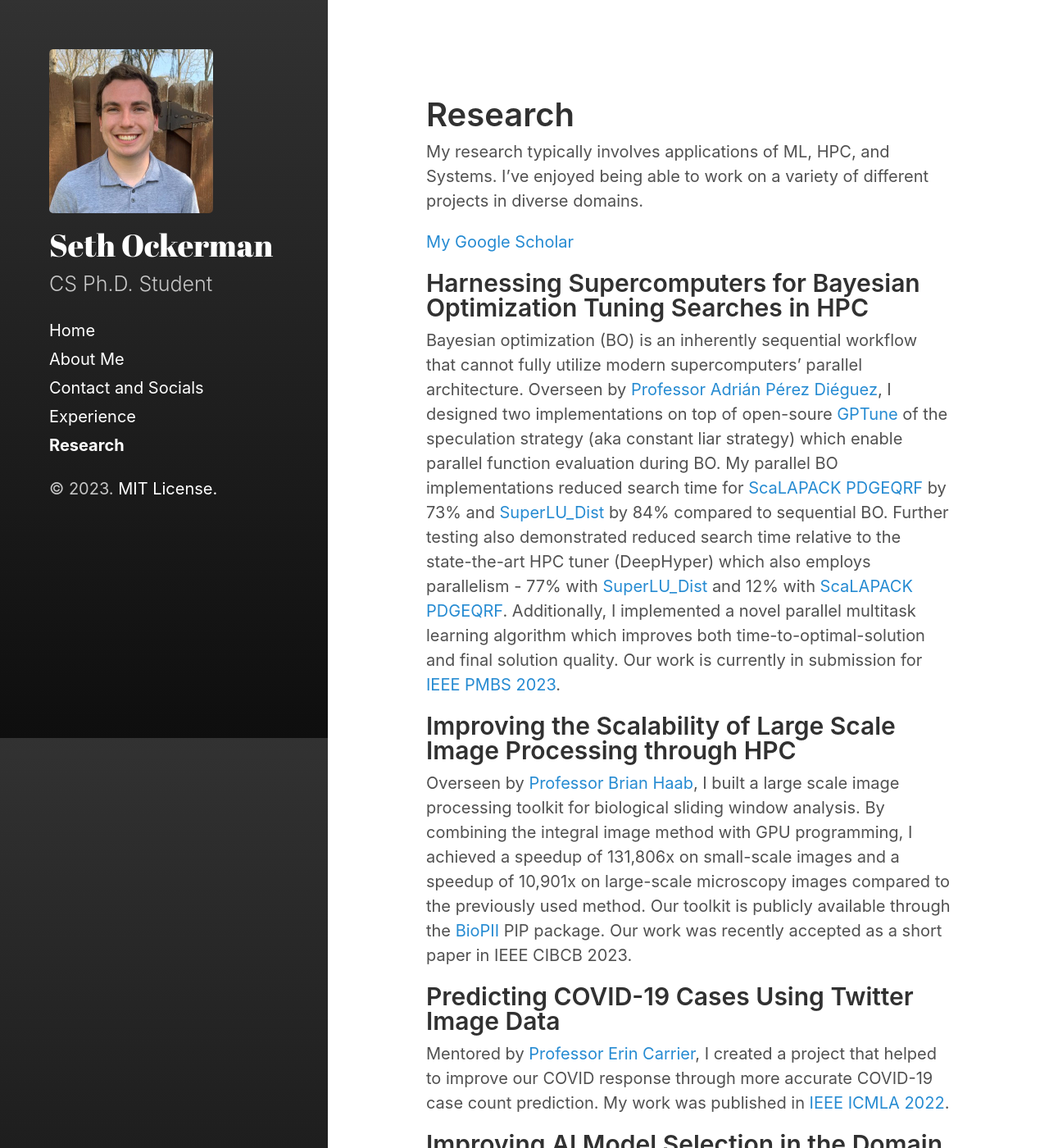
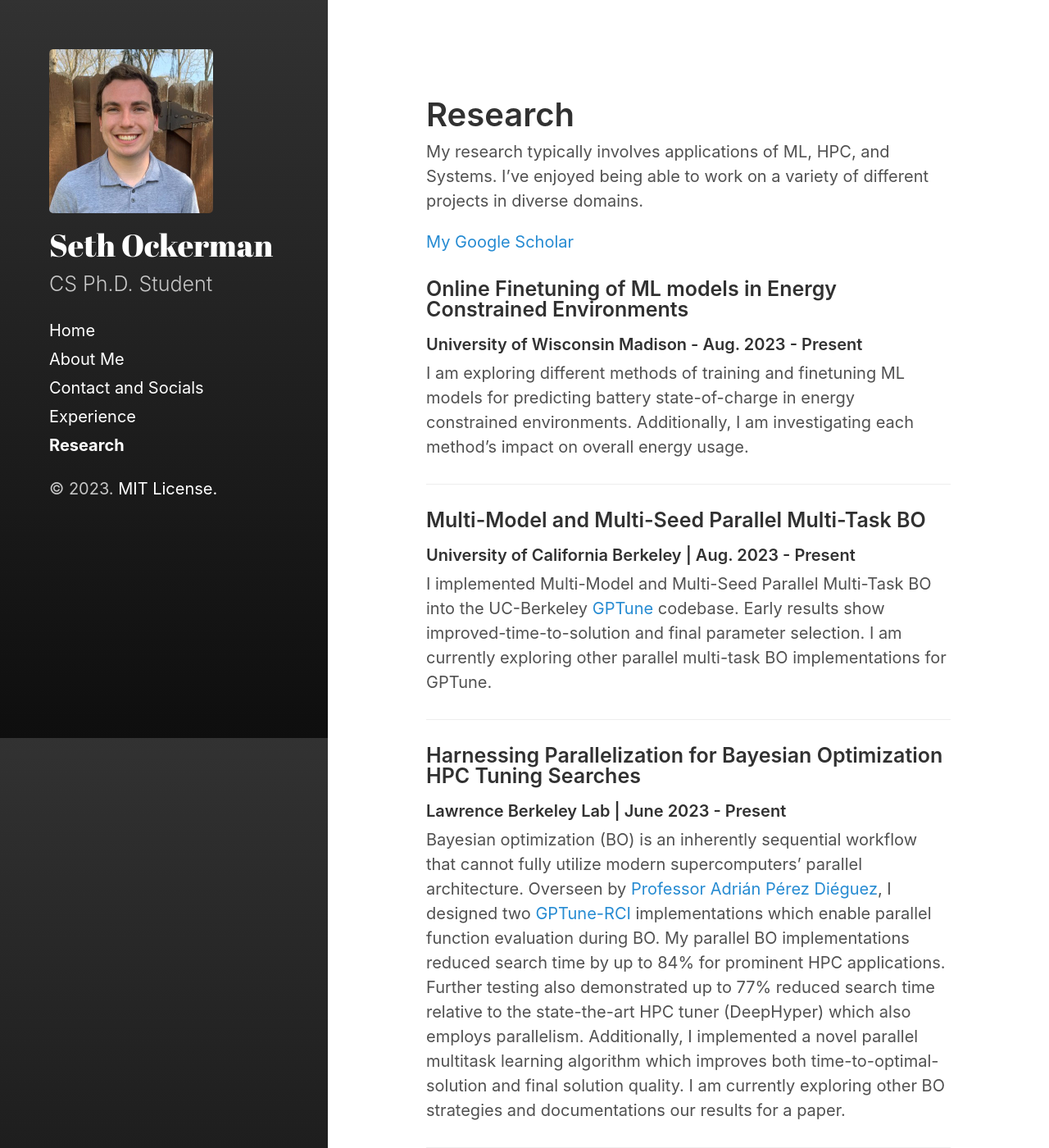
Before and after one commit to OckermanSethGVSU/OckermanSethGVSU.github.io, a Jekyll site: the page built from markdown/research.md, in a window 1280 px wide and 1400 px high. Shown: the whole window at 82% size. Built offline with Jekyll 4.4.1, drawn with Linux system fonts in a browser that asks for light colours; some of the changed text lies outside the part shown.

Commit message:
updated now that I am at UW madison

```diff
--- a/markdown/research.md
+++ b/markdown/research.md
@@ -7,23 +7,45 @@
 
 [My Google Scholar](https://scholar.google.com/citations?user=7gZFL2IAAAAJ&hl=en){:target="_blank"}
 
-<!-- ## Multi-Model and Multi-Seed Parallel Multi-Task BO
-I implemented Multi-Model and Multi-Seed Parallel Multi-Task BO into the UC-Berkeley [GPTune](https://github.com/gptune/GPTune){:target="_blank"} codebase. Early results show improved-time-to-solution and final parameter selection. I am currently exploring other parallel multi-task BO implementations for GPTune. -->
+
+### Online Finetuning of ML models in Energy Constrained Environments
+#### University of Wisconsin Madison - Aug. 2023 - Present
+I am exploring different methods of training and finetuning ML models for predicting battery state-of-charge in energy constrained environments. Additionally, I am investigating each method's impact on overall energy usage.
 
 
-## Harnessing Supercomputers for Bayesian Optimization Tuning Searches in HPC
-Bayesian optimization (BO) is an inherently sequential workflow that cannot fully utilize modern supercomputers' parallel architecture. Overseen by [Professor Adrián Pérez Diéguez](https://www.linkedin.com/in/aperezdieguez/?originalSubdomain=es){:target="_blank"}, I designed two implementations on top of open-soure [GPTune](https://github.com/gptune/GPTune){:target="_blank"} of the speculation strategy (aka constant liar strategy) which enable parallel function evaluation during BO. My parallel BO implementations reduced search time for [ScaLAPACK PDGEQRF](https://netlib.org/scalapack/explore-html/da/d85/pdgeqrf_8f.html){:target="_blank"} by 73% and [SuperLU_Dist](https://github.com/xiaoyeli/superlu_dist){:target="_blank"} by 84% compared to sequential BO. Further testing also demonstrated reduced search time relative to the state-the-art HPC tuner (DeepHyper) which also employs parallelism - 77% with [SuperLU_Dist](https://github.com/xiaoyeli/superlu_dist){:target="_blank"} and 12% with [ScaLAPACK PDGEQRF](https://netlib.org/scalapack/explore-html/da/d85/pdgeqrf_8f.html){:target="_blank"}. Additionally, I implemented a novel parallel multitask learning algorithm which improves both time-to-optimal-solution and final solution quality. Our work is currently in submission for [IEEE PMBS 2023](https://www.dcs.warwick.ac.uk/pmbs/pmbs/PMBS/Welcome.html){:target="_blank"}.
+---
 
-## Improving the Scalability of Large Scale Image Processing through HPC
+### Multi-Model and Multi-Seed Parallel Multi-Task BO
+#### University of California Berkeley | Aug. 2023 - Present
+I implemented Multi-Model and Multi-Seed Parallel Multi-Task BO into the UC-Berkeley [GPTune](https://github.com/gptune/GPTune){:target="_blank"} codebase. Early results show improved-time-to-solution and final parameter selection. I am currently exploring other parallel multi-task BO implementations for GPTune.
+
+---
+
+### Harnessing Parallelization for Bayesian Optimization HPC Tuning Searches
+#### Lawrence Berkeley Lab | June 2023 - Present
+Bayesian optimization (BO) is an inherently sequential workflow that cannot fully utilize modern supercomputers' parallel architecture. Overseen by [Professor Adrián Pérez Diéguez](https://www.linkedin.com/in/aperezdieguez/?originalSubdomain=es){:target="_blank"}, I designed two [GPTune-RCI](https://github.com/gptune/GPTune){:target="_blank"} implementations which enable parallel function evaluation during BO. My parallel BO implementations reduced search time by up to 84% for prominent HPC applications. Further testing also demonstrated up to 77% reduced search time relative to the state-the-art HPC tuner (DeepHyper) which also employs parallelism. Additionally, I implemented a novel parallel multitask learning algorithm which improves both time-to-optimal-solution and final solution quality. I am currently exploring other BO strategies and documentations our results for a paper.
+
+---
+
+### Improving the Scalability of Large Scale Image Processing through HPC
+#### Van Andel Institute | May 2023 - July 2023
 Overseen by [Professor Brian Haab](https://scholar.google.com/citations?user=mC3JPI8AAAAJ&hl=en){:target="_blank"}, I built a large scale image processing toolkit for biological sliding window analysis. By combining the integral image method with GPU programming, I achieved a speedup of 131,806x on small-scale images and a speedup of 10,901x on large-scale microscopy images compared to the previously used method. Our toolkit is publicly available through the [BioPII](https://github.com/OckermanSethGVSU/Bio-PII){:target="_blank"} PIP package. Our work was recently accepted as a short paper in IEEE CIBCB 2023.
 
+---
 
-## Predicting COVID-19 Cases Using Twitter Image Data
+### Predicting COVID-19 Cases Using Twitter Image Data
+#### Grand Valley State University | July 2020 - Sep. 2022
 Mentored by [Professor Erin Carrier](https://eecarrier.github.io/){:target="_blank"}, I created a project that helped to improve our COVID response through more accurate COVID-19 case count prediction. My work was published in [IEEE ICMLA 2022](https://ieeexplore.ieee.org/stamp/stamp.jsp?arnumber=10068950){:target="_blank"}.
 
+---
 
-## Improving AI Model Selection in the Domain of Digital Agriculture
+### Improving AI Model Selection in the Domain of Digital Agriculture
+#### The Ohio State University | May 2022 - December 2022
 Mentored by [Professor Christopher Stewart](https://cse.osu.edu/people/stewart.962){:target="_blank"}, I worked to examine the current neural network benchmarking practices in digital agriculture. I empirically demonstrated the dangers of using classical datasets for digital agriculture neural network benchmarking. Additionally, I designed a GBM which could predict final neural network test set performance  with 87% accuracy using only 3% of the training time required for convergence. I led a team of three in the writing of an [arXiv paper](https://arxiv.org/abs/2208.03315){:target="_blank"}, and later I built my work into a full paper which was accepted for publication at [AAAI 2023](https://openreview.net/forum?id=vBSUoUuAYOA){:target="_blank"}.
 
-## Improving the Accessibility of Video Games
+
+---
+
+### Improving the Accessibility of Video Games
+#### Grand Valley State University | Sep. 2019 - June 2020
 My freshmen year, I worked as a research assistant for [Professor Ira Woodring](https://www.linkedin.com/in/ira-woodring-3720a47a){:target="_blank"}. I helped perform literature review, summarized and aggregated useful sources, and contributed towards a GameBoy Emulator in C.
```
Also changed, not shown: markdown/experience.md (+5 -2 lines), 3 other files.
